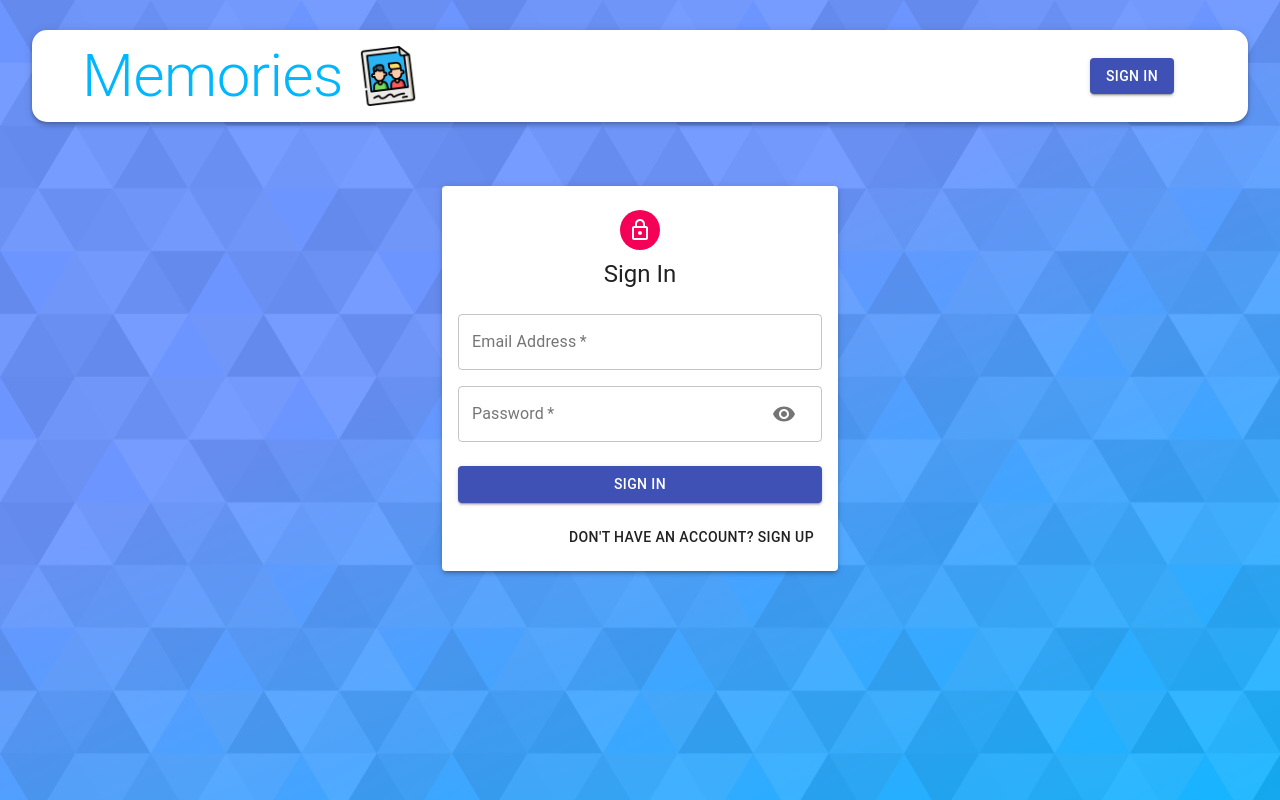
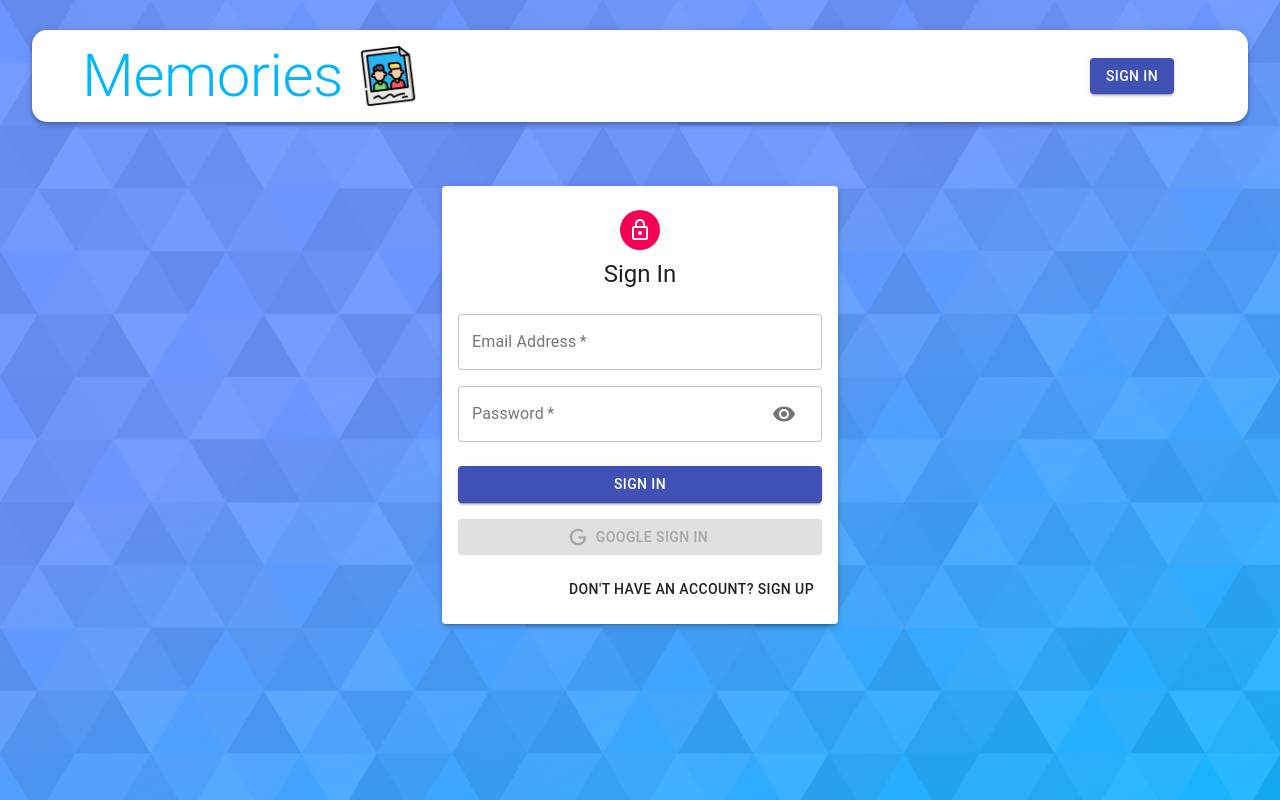
Before and after one commit to AshishMhrzn10/MemoriesProject, a React (Create React App) app in the folder client/: page /auth in a window 1280 px wide. Built offline with nearby package versions, Linux system fonts and the light colour scheme.

Commit message:
google signin setup done

```diff
--- a/client/src/components/Auth/Auth.js
+++ b/client/src/components/Auth/Auth.js
@@ -1,8 +1,12 @@
 import React, { useState } from 'react';
 import { Avatar, Button, Paper, Grid, Typography, Container, TextField } from '@material-ui/core';
+import { GoogleLogin } from 'react-google-login';
+import Icon from './icon';
+
 import LockOutlinedIcon from '@material-ui/icons/LockOutlined';
 import useStyles from './styles';
 import Input from './Input';
+
 
 const Auth = () => {
     const classes = useStyles();
@@ -24,6 +28,14 @@ const Auth = () => {
     const switchMode = () => {
         setIsSignup((prevIsSignup) => !prevIsSignup);
         handleShowPassword(false);
+    };
+
+    const googleSuccess = async (res) => {
+        console.log(res);
+    };
+
+    const googleFailure = () => {
+        console.log("Google signin was unsuccessful. Try again later.");
     };
 
     return (
@@ -50,6 +62,25 @@ const Auth = () => {
                     <Button type="submit" fullWidth variant="contained" color="primary" className={classes.submit}>
                         {isSignup ? 'Sign Up' : 'Sign In'}
                     </Button>
+                    <GoogleLogin
+                        clientId="865686441232-gk9mk2slfvqir1fo58dnu9hj0pmcdclg.apps.googleusercontent.com"
+                        render={(renderProps) => (
+                            <Button
+                                className={classes.googleButton}
+                                color="primary"
+                                fullWidth
+                                onClick={renderProps.onClick}
+                                disabled={renderProps.disabled}
+                                startIcon={<Icon />}
+                                variant="contained"
+                            >
+                                Google Sign In
+                            </Button>
+                        )}
+                        onSuccess={googleSuccess}
+                        onFailure={googleFailure}
+                        cookiePolicy="single_host_origin"
+                    />
                     <Grid container justifyContent="flex-end">
                         <Grid item>
                             <Button onClick={switchMode}>
--- a/client/src/components/Auth/Input.js
+++ b/client/src/components/Auth/Input.js
@@ -15,7 +15,7 @@ const Input = ({ name, handleChange, label, half, autoFocus, type, handleShowPas
                 label={label}
                 autoFocus={autoFocus}
                 type={type}
-                InputProps={name === 'password' && {
+                InputProps={name === 'password' ? {
                     endAdornment: (
                         <InputAdornment position='end'>
                             <IconButton onClick={handleShowPassword}>
@@ -23,7 +23,7 @@ const Input = ({ name, handleChange, label, half, autoFocus, type, handleShowPas
                             </IconButton>
                         </InputAdornment>
                     )
-                }}
+                } : null}
             />
         </Grid>
     );
--- /dev/null
+++ b/client/src/components/Auth/icon.js
@@ -0,0 +1,12 @@
+import React from 'react';
+
+const Icon = () => (
+    <svg style={{ width: '20px', height: '20px' }} viewBox="0 0 24 24">
+        <path
+            fill="currentColor"
+            d="M21.35,11.1H12.18V13.83H18.69C18.36,17.64 15.19,19.27 12.19,19.27C8.36,19.27 5,16.25 5,12C5,7.9 8.2,4.73 12.2,4.73C15.29,4.73 17.1,6.7 17.1,6.7L19,4.72C19,4.72 16.56,2 12.1,2C6.42,2 2.03,6.8 2.03,12C2.03,17.05 6.16,22 12.25,22C17.6,22 21.5,18.33 21.5,12.91C21.5,11.76 21.35,11.1 21.35,11.1V11.1Z"
+        />
+    </svg>
+);
+
+export default Icon;
```
